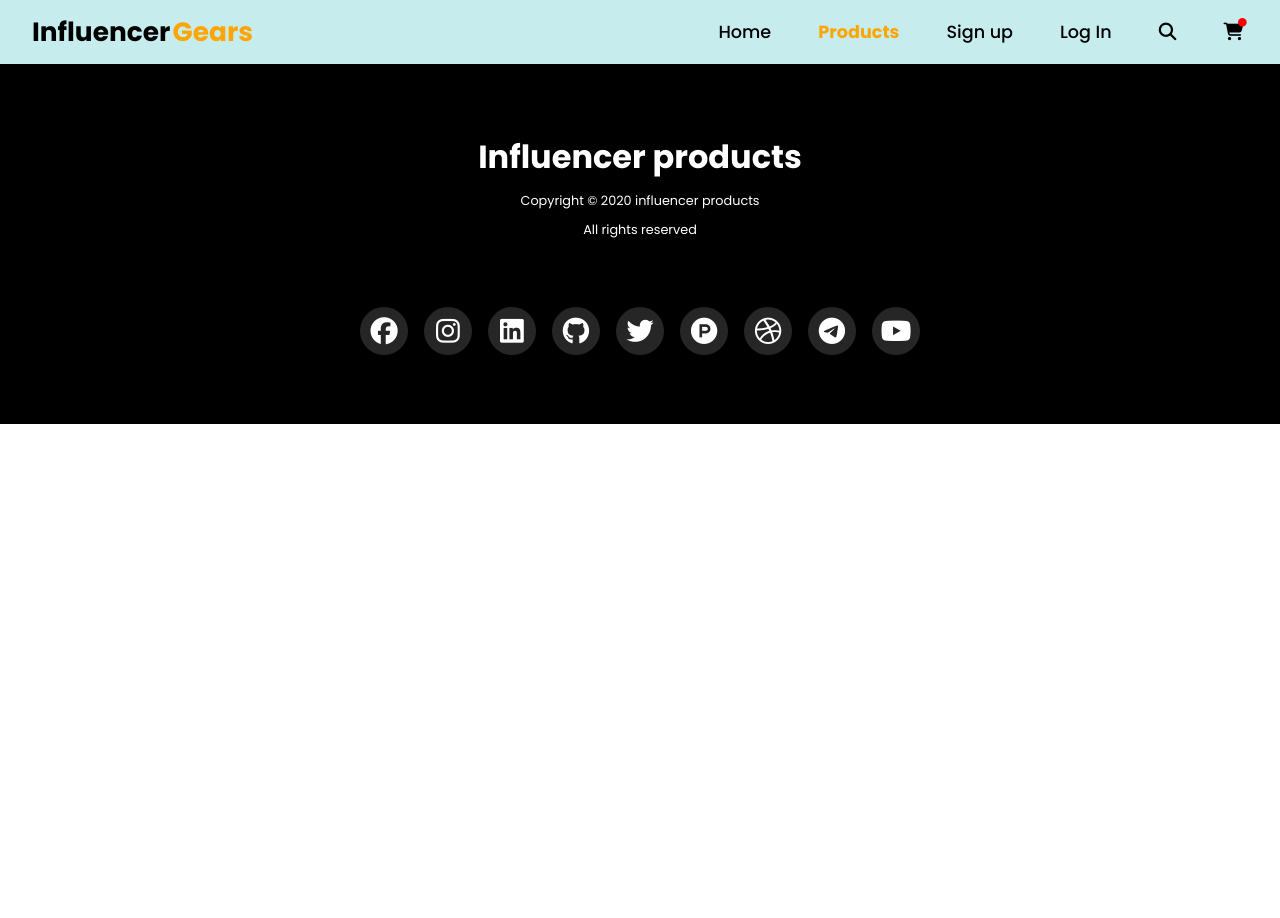
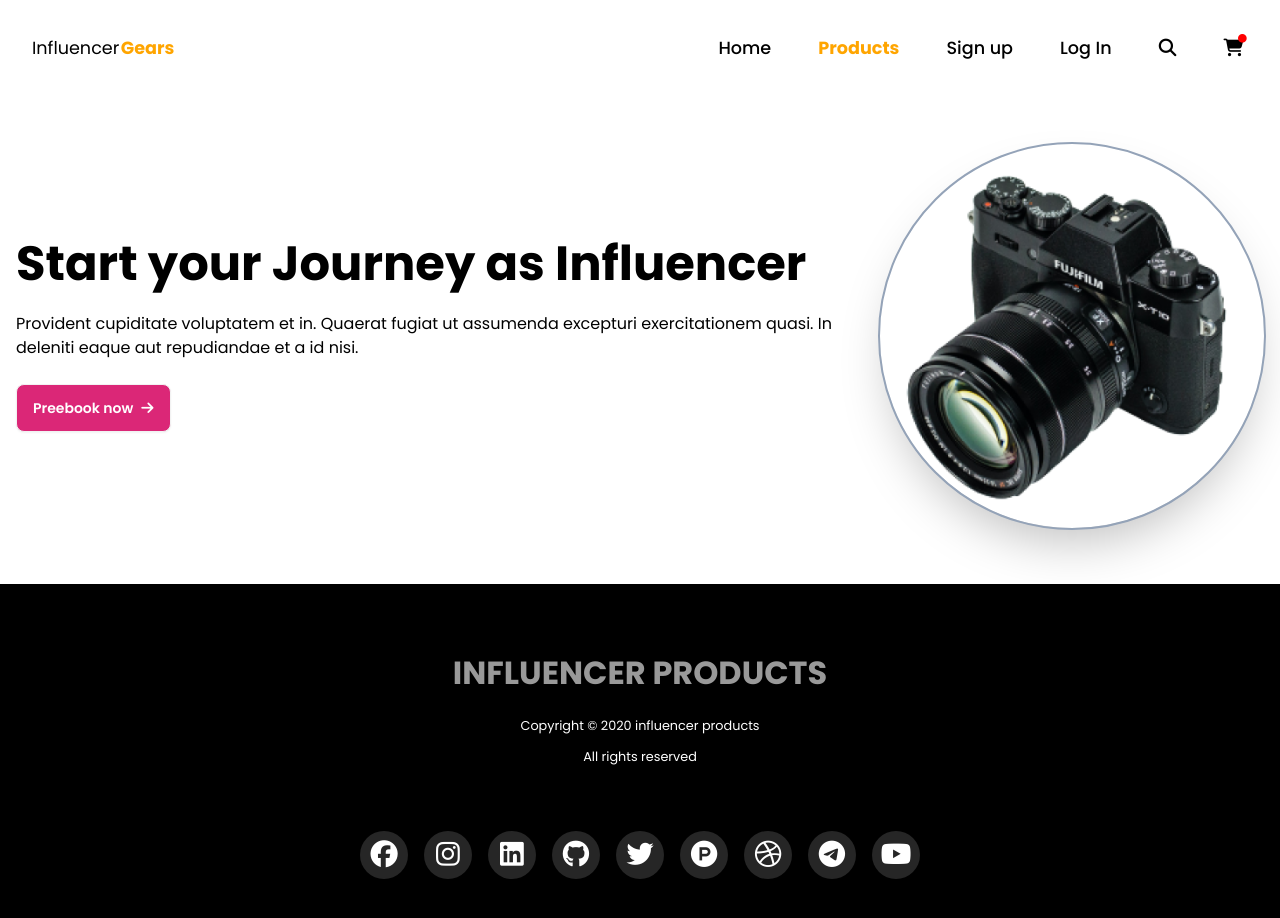
Before and after one commit to sheikhmuhammadantor/influencer-gear-responsive, a plain HTML site: page index.html in a window 1280 px wide. Before the commit the page ends 800 px from the top, so only its background shows below. Drawn offline with nearby package versions, Linux system fonts and the light colour scheme.

Commit message:
Hero Section Done

```diff
--- a/index.html
+++ b/index.html
@@ -6,8 +6,12 @@
     <meta name="viewport" content="width=device-width, initial-scale=1.0">
     <link rel="shortcut icon" href="./images/main-camera.png" type="image/x-icon">
     <title>Influencer Gears | Responsive</title>
-
-    <link rel="stylesheet" href="https://cdnjs.cloudflare.com/ajax/libs/font-awesome/6.5.2/css/all.min.css" integrity="sha512-SnH5WK+bZxgPHs44uWIX+LLJAJ9/2PkPKZ5QiAj6Ta86w+fsb2TkcmfRyVX3pBnMFcV7oQPJkl9QevSCWr3W6A==" crossorigin="anonymous" referrerpolicy="no-referrer" />
+    <!-- Daisy UI -->
+    <link href="https://cdn.jsdelivr.net/npm/daisyui@4.12.13/dist/full.min.css" rel="stylesheet" type="text/css" />
+    <script src="https://cdn.tailwindcss.com"></script>
+    <link rel="stylesheet" href="https://cdnjs.cloudflare.com/ajax/libs/font-awesome/6.5.2/css/all.min.css"
+        integrity="sha512-SnH5WK+bZxgPHs44uWIX+LLJAJ9/2PkPKZ5QiAj6Ta86w+fsb2TkcmfRyVX3pBnMFcV7oQPJkl9QevSCWr3W6A=="
+        crossorigin="anonymous" referrerpolicy="no-referrer" />
     <!-- <link href="https://cdnjs.cloudflare.com/ajax/libs/font-awesome/4.7.0/css/font-awesome.css" rel="stylesheet" /> -->
 
     <link rel="stylesheet" href="style.css">
@@ -27,7 +31,7 @@
 
     <!-- Nav Section Start Hear -->
     <header class="header-section">
-        <nav class="nav-section">
+        <nav class="nav-section pt-8">
             <div class="logo-section">
                 <h2><a href="#">Influencer <span class="orange-text">Gears</span></a></h2>
             </div>
@@ -56,9 +60,38 @@
     </header>
     <!-- Nav Section Start Hear -->
 
+    <!-- Newly Start Here  -->
+
+    <section class="container mx-auto mt-16">
+        <div class="hero">
+            <div class="hero-content flex-col lg:flex-row-reverse">
+                <div
+                    class="shadow-2xl rounded-full h-96 w-96 grid place-items-center outline outline-2 outline-slate-400">
+                    <img src="./images/main-camera.png" class="max-w-sm" />
+                </div>
+                <div>
+                    <h1 class="text-5xl font-bold">Start your Journey as
+                        Influencer</h1>
+                    <p class="py-6">
+                        Provident cupiditate voluptatem et in. Quaerat fugiat ut assumenda excepturi exercitationem
+                        quasi. In deleniti eaque aut repudiandae et a id nisi.
+                    </p>
+                    <button class="btn bg-pink-600 text-white">Preebook now
+                        <i class="fa-solid fa-arrow-right"></i>
+                    </button>
+                </div>
+            </div>
+        </div>
+
+
+
+
+    </section>
+
+    <!-- Newly End Here  -->
 
     <!-- Footer Section Start Hear -->
-    <footer class="footer-section">
+    <footer class="footer-section mt-10">
         <section class="footer-section-content">
             <div class="footer-content">
                 <h2 class="footer-title">Influencer products</h2>
--- a/style.css
+++ b/style.css
@@ -70,7 +70,8 @@
 
 /* Header Section Start Hear */
 .header-section {
-    background-color: #c7ecee;
+    /* background-color: #c7ecee; */
+    background-color: white;
     width: 100%;
 }
 
```
Also changed, not shown: logos/Daraz.svg (renamed from logos/Daraz.pk Logo.svg), tailwind.config.js (added).
